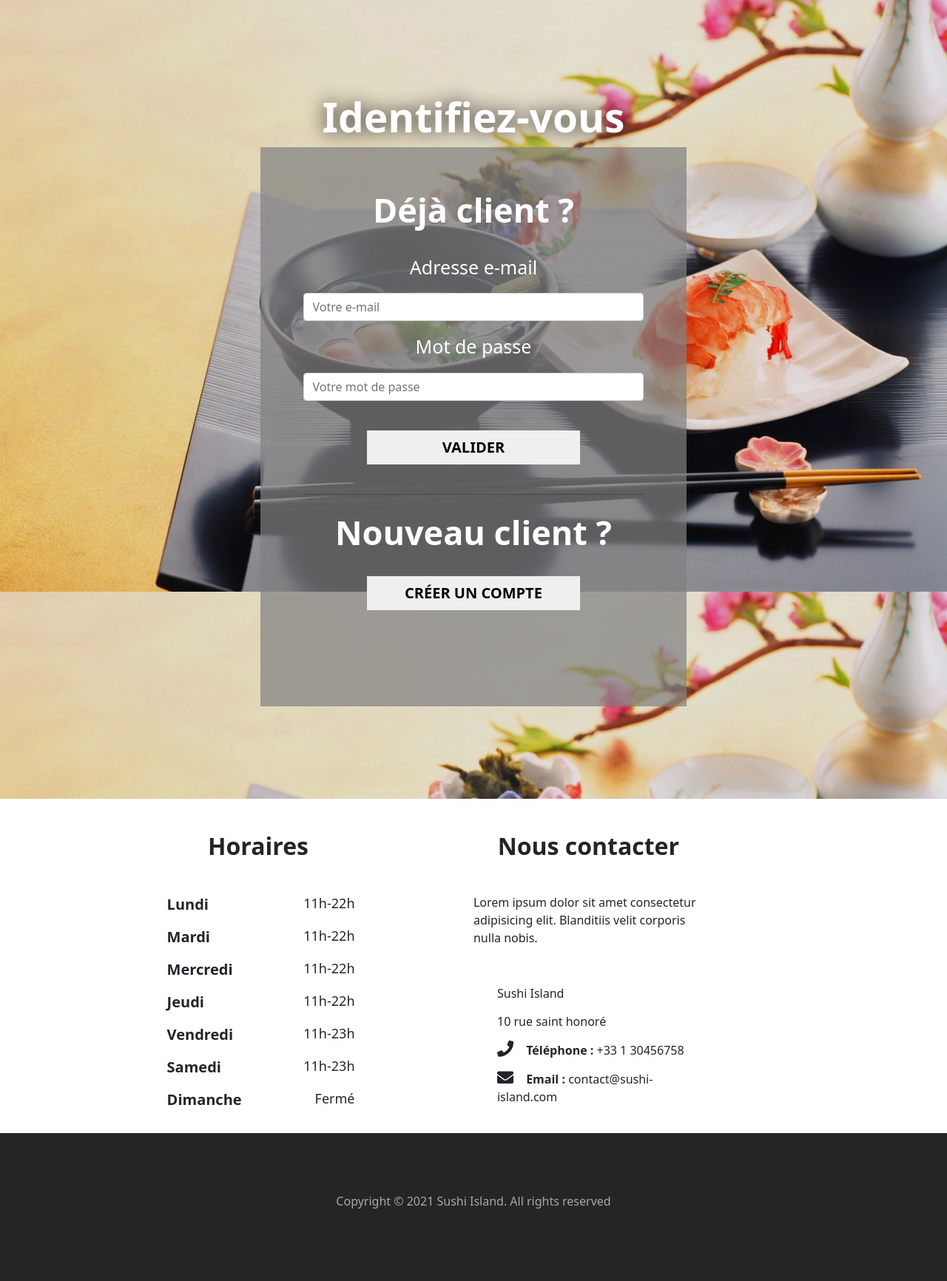
After one commit to Crooshi/Sushi-Island, a PHP site: page /connexion.html in a window 1280 px wide. The commit adds this page. Shown: the whole page at 74% size. Run offline with PHP 8.4, Linux system fonts and the light colour scheme; some libraries are stand-ins or nearby versions.

Commit message:
ajout page connexion

```diff
--- /dev/null
+++ b/connexion.html
@@ -0,0 +1,112 @@
+<!DOCTYPE html>
+<html lang="fr">
+
+<head>
+    <meta charset="utf-8">
+    <meta name="viewport" content="width=device-width, initial-scale=1">
+    <title> Sushi Island</title>
+    <!--Lien avec CSS-->
+    <link rel="stylesheet" href="./sitestyle.css">
+    <!--Librairie d'icones-->
+    <link rel="stylesheet" href="https://use.fontawesome.com/releases/v5.0.7/css/all.css">
+    <link href="https://unpkg.com/aos@2.3.1/dist/aos.css" rel="stylesheet" />
+    <link rel="preconnect" href="https://fonts.gstatic.com">
+    <link href="https://fonts.googleapis.com/css2?family=Raleway&display=swap" rel="stylesheet">
+    <!--Feuille de style BOOTSTRAP-->
+    <link href="https://cdn.jsdelivr.net/npm/bootstrap@5.0.0-beta1/dist/css/bootstrap.min.css" rel="stylesheet"
+        integrity="sha384-giJF6kkoqNQ00vy+HMDP7azOuL0xtbfIcaT9wjKHr8RbDVddVHyTfAAsrekwKmP1" crossorigin="anonymous">
+</head>
+
+<body>
+    <section class="connexion">
+        <div class="title-form">
+            <h2>Identifiez-vous</h2>
+        </div>
+        <div class="connexion-form">
+            <form name="connexion-form" method="POST">
+                <h3>Déjà client ?</h3>
+                <br>
+                <p>Adresse e-mail</p>
+                <div class="form-input">
+                    <input type="email" class="form-control" name="email" placeholder="Votre e-mail"/>
+                </div>
+                <p>Mot de passe</p>
+                <div class="form-input">
+                    <input type="password" class="form-control" name="mdp" placeholder="Votre mot de passe"/>
+                </div>
+                <br>
+                <div class="form-btn">
+                    <input type="submit" name="valider" value="Valider"/>
+                </div>
+                <br><hr style="height:1px; width:80%; margin: auto; color: black;"><br>
+                <h3>Nouveau client ?</h3>
+                <br>
+                <div class="form-btn">
+                    <input type="button" value="Créer un compte" onclick="window.location='inscription.html';"/>
+                </div>
+            </form>
+        </div>
+    </section>
+
+    <!--FOOTER-->
+    <section class="horaire container">
+        <div class="row footer">
+            <div class="col-md-4">
+                <div class="ouverture">
+                    <h4>Horaires</h4>
+                    <div class="details">
+                        <ul class="flex-li">
+                            <li> <span class="jour">Lundi</span><span class="heure">11h-22h</span></li>
+                            <li> <span class="jour">Mardi</span><span class="heure">11h-22h</span></li>
+                            <li> <span class="jour">Mercredi</span><span class="heure">11h-22h</span></li>
+                            <li> <span class="jour">Jeudi</span><span class="heure">11h-22h</span></li>
+                            <li> <span class="jour">Vendredi</span><span class="heure">11h-23h</span></li>
+                            <li> <span class="jour">Samedi</span><span class="heure">11h-23h</span></li>
+                            <li> <span class="jour">Dimanche</span><span class="heure">Fermé</span></li>
+                        </ul>
+                    </div>
+                </div>
+            </div>
+            <div class="col-md-4">
+                <div class="contact">
+                    <h4>Nous contacter</h4>
+                    <div class="details">
+                        <p>Lorem ipsum dolor sit amet consectetur adipisicing elit. Blanditiis velit corporis nulla
+                            nobis. </p>
+                        <ul class="flex-li">
+                            <li> <span> Sushi Island </span></li>
+                            <li> <span>10 rue saint honoré</span></li>
+                            <li><i class="fas fa-phone"></i> <span class="tel"><b>Téléphone :</b> +33 1 30456758 </span>
+                            </li>
+                            <li><i class="fas fa-envelope"></i> <span class="mel"><b>Email : </b>
+                                    contact@sushi-island.com </span> </li>
+                        </ul>
+                    </div>
+                </div>
+            </div>
+        </div>
+    </section>
+    <section>
+        <div class="copyright">
+            <p>Copyright © 2021 Sushi Island. All rights reserved</p>
+        </div>
+    </section>
+    <!--END FOOTER-->
+</body>
+<script src="https://unpkg.com/aos@2.3.1/dist/aos.js"></script>
+<script>
+    AOS.init();
+</script>
+<!--BOOTSTRAP-->
+<script src="https://code.jquery.com/jquery-3.2.1.slim.min.js"
+    integrity="sha384-KJ3o2DKtIkvYIK3UENzmM7KCkRr/rE9/Qpg6aAZGJwFDMVNA/GpGFF93hXpG5KkN"
+    crossorigin="anonymous"></script>
+<script src="https://cdnjs.cloudflare.com/ajax/libs/popper.js/1.12.9/umd/popper.min.js"
+    integrity="sha384-ApNbgh9B+Y1QKtv3Rn7W3mgPxhU9K/ScQsAP7hUibX39j7fakFPskvXusvfa0b4Q"
+    crossorigin="anonymous"></script>
+<script src="https://maxcdn.bootstrapcdn.com/bootstrap/4.0.0/js/bootstrap.min.js"
+    integrity="sha384-JZR6Spejh4U02d8jOt6vLEHfe/JQGiRRSQQxSfFWpi1MquVdAyjUar5+76PVCmYl"
+    crossorigin="anonymous"></script>
+</body>
+
+</html>
--- a/sitestyle.css
+++ b/sitestyle.css
@@ -182,6 +182,7 @@ padding-top: 16%;
     font-size: 55px;
     font-weight: 800;
     color: white;
+    text-shadow: 0 0 25px #262526;
 }
 
 .container-form{
@@ -218,3 +219,39 @@ padding-top: 16%;
     font-weight: bold;
     transition-duration: 0.4s;
 }
+
+/* CONNEXION */
+.connexion{
+    background-image: url(./img/bg-connexion.jpg);
+    height: 135vh;
+    background-position: center;
+    background-size: cover;
+    background-attachment: fixed;
+    display: flex;
+    flex-direction: column;
+    justify-content: center;
+    align-items: center;
+}
+
+.connexion-form{
+    background-color : #808080B5;
+    height: 70%;
+    width: 45%;
+}
+
+.connexion-form form{
+    margin-top: 10%;
+}
+
+.connexion-form form h3{
+    font-size: 45px;
+    font-weight: 600;
+    color: white;
+    text-align: center;
+}
+
+.connexion-form form p{
+    font-size: 25px;
+    color: white;
+    text-align: center;
+}
```
Also changed, not shown: img/bg-connexion.jpg (added).
